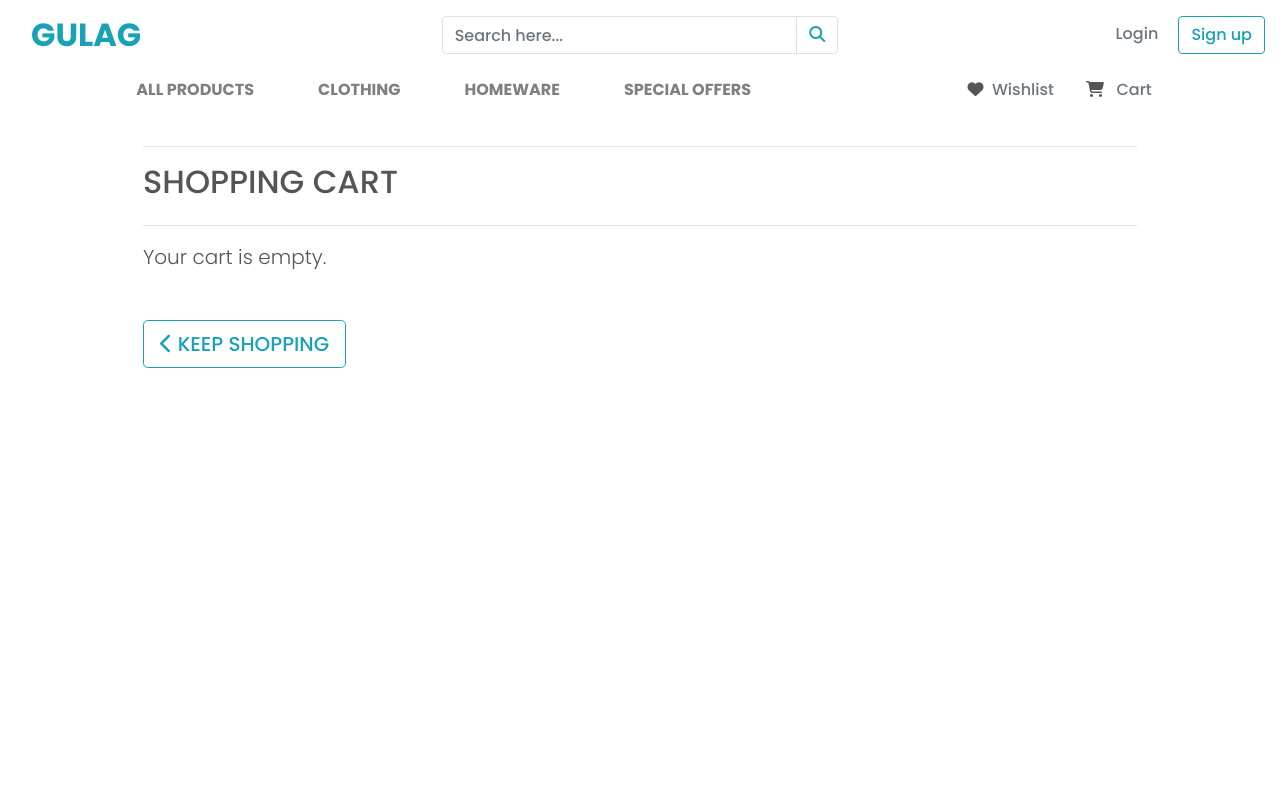
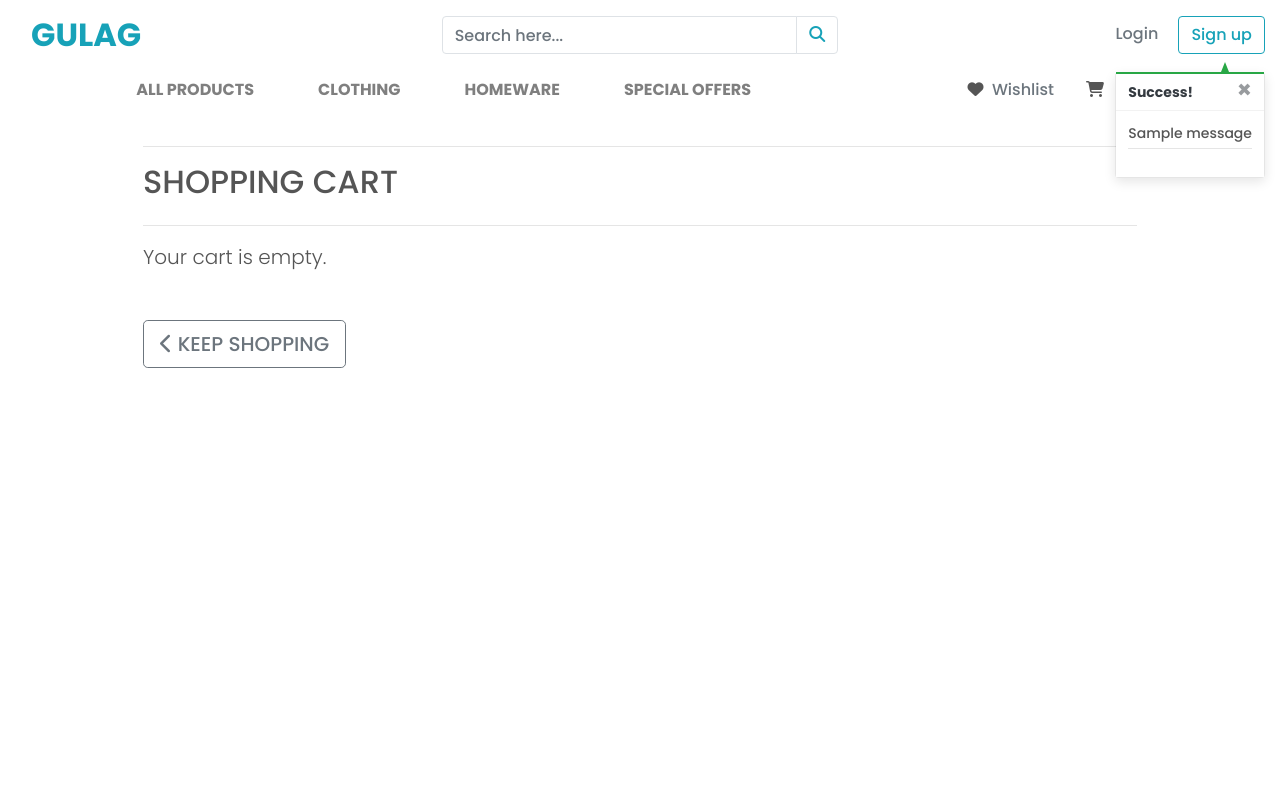
Before and after one commit to ChizKay/Gulag, a Django app: page /cart/ in a window 1280 px wide. Run offline with Django 3.2, Linux system fonts and the light colour scheme; tables that the repository leaves empty hold one stand-in row (values such as "Sample post"); one stand-in notice (Sample message) is shown; some libraries are stand-ins or nearby versions.

Commit message:
Added message toasts, notifications css and shopping cart preview

```diff
--- a/cart/templates/cart/cart.html
+++ b/cart/templates/cart/cart.html
@@ -97,7 +97,7 @@
                             </tr>
                             <tr>
                                 <td colspan="5" class="text-right">
-                                    <a href="{% url 'products' %}" class="btn btn-outline-info rounded-1 btn-lg">
+                                    <a href="{% url 'products' %}" class="btn btn-outline-secondary rounded-1 btn-lg">
                                         <span class="icon">
                                             <i class="fas fa-chevron-left"></i>
                                         </span>
@@ -115,7 +115,7 @@
                     </div>
                 {% else %}
                     <p class="lead mb-5">Your cart is empty.</p>
-                    <a href="{% url 'products' %}" class="btn btn-outline-info rounded-1 btn-lg">
+                    <a href="{% url 'products' %}" class="btn btn-outline-secondary rounded-1 btn-lg">
                         <span class="icon">
                             <i class="fas fa-chevron-left"></i>
                         </span>
--- a/cart/views.py
+++ b/cart/views.py
@@ -1,4 +1,7 @@
-from django.shortcuts import render, redirect, reverse, HttpResponse
+from django.shortcuts import render, redirect, reverse, HttpResponse, get_object_or_404
+from django.contrib import messages
+
+from products.models import Product
 
 # Create your views here.
 
@@ -10,6 +13,7 @@ def view_cart(request):
 def add_to_cart(request, item_id):
     """ Add a quantity of the specified product to the shopping cart """
 
+    product = get_object_or_404(Product, pk=item_id)
     quantity = int(request.POST.get('quantity'))
     redirect_url = request.POST.get('redirect_url')
     size = None
@@ -21,15 +25,20 @@ def add_to_cart(request, item_id):
         if item_id in list(cart.keys()):
             if size in cart[item_id]['items_by_size'].keys():
                 cart[item_id]['items_by_size'][size] += quantity
+                messages.success(request, f'Updated size {size.upper()} {product.name} quantity to {cart[item_id]["items_by_size"][size]}')
             else:
                 cart[item_id]['items_by_size'][size] = quantity
+                messages.success(request, f'Added size {size.upper()} {product.name} to your cart')
         else:
             cart[item_id] = {'items_by_size': {size: quantity}}
+            messages.success(request, f'Added size {size.upper()} {product.name} to your cart')
     else:
         if item_id in list(cart.keys()):
             cart[item_id] += quantity
+            messages.success(request, f'Updated {product.name} quantity to {cart[item_id]}')
         else:
             cart[item_id] = quantity
+            messages.success(request, f'Added {product.name} to your cart')
 
     request.session['cart'] = cart
     return redirect(redirect_url)
@@ -38,6 +47,7 @@ def add_to_cart(request, item_id):
 def adjust_cart(request, item_id):
     """Adjust the quantity of the specified product to the specified amount"""
 
+    product = get_object_or_404(Product, pk=item_id)
     quantity = int(request.POST.get('quantity'))
     size = None
     if 'product_size' in request.POST:
@@ -47,15 +57,19 @@ def adjust_cart(request, item_id):
     if size:
         if quantity > 0:
             cart[item_id]['items_by_size'][size] = quantity
+            messages.success(request, f'Updated size {size.upper()} {product.name} quantity to {cart[item_id]["items_by_size"][size]}')
         else:
             del cart[item_id]['items_by_size'][size]
             if not cart[item_id]['items_by_size']:
                 cart.pop(item_id)
+            messages.success(request, f'Removed size {size.upper()} {product.name} from your cart')
     else:
         if quantity > 0:
             cart[item_id] = quantity
+            messages.success(request, f'Updated {product.name} quantity to {cart[item_id]}')
         else:
             cart.pop(item_id)
+            messages.success(request, f'Removed {product.name} from your cart')
 
     request.session['cart'] = cart
     return redirect(reverse('view_cart'))
@@ -65,6 +79,7 @@ def remove_from_cart(request, item_id):
     """Remove the item from the shopping cart"""
 
     try:
+        product = get_object_or_404(Product, pk=item_id)
         size = None
         if 'product_size' in request.POST:
             size = request.POST['product_size']
@@ -74,11 +89,14 @@ def remove_from_cart(request, item_id):
             del cart[item_id]['items_by_size'][size]
             if not cart[item_id]['items_by_size']:
                 cart.pop(item_id)
+            messages.success(request, f'Removed size {size.upper()} {product.name} from your cart')
         else:
             cart.pop(item_id)
+            messages.success(request, f'Removed {product.name} from your cart')
 
         request.session['cart'] = cart
         return HttpResponse(status=200)
 
     except Exception as e:
+        messages.error(request, f'Error removing item: {e}')
         return HttpResponse(status=500)
--- a/gulag/settings.py
+++ b/gulag/settings.py
@@ -79,6 +79,8 @@ TEMPLATES = [
     },
 ]
 
+MESSAGE_STORAGE = 'django.contrib.messages.storage.session.SessionStorage'
+
 AUTHENTICATION_BACKENDS = (
     # Needed to login by username in Django admin, regardless of `allauth`
     'django.contrib.auth.backends.ModelBackend',
@@ -154,3 +156,5 @@ STATICFILES_DIRS = (os.path.join(BASE_DIR, 'static'),)
 
 MEDIA_URL = '/media/'
 MEDIA_ROOT = os.path.join(BASE_DIR, 'media')
+
+STANDARD_DELIVERY_PERCENTAGE = 10
--- a/products/templates/products/product_detail.html
+++ b/products/templates/products/product_detail.html
@@ -69,7 +69,7 @@
                         {% if s %}
                         <div class="col-12">
                             <p><strong>Size:</strong></p>
-                            <select class="form-control rounded-0 w-50" name="product_size" id='id_product_size'>
+                            <select class="form-control rounded-1 w-50" name="product_size" id="id_product_size">
                                 <option value="xs">XS</option>
                                 <option value="s">S</option>
                                 <option value="m" selected>M</option>
@@ -107,7 +107,7 @@
                         </div>
 
                         <div class="col{% if s %}-12 mt-2{% endif %}">
-                            <a href="{% url 'products' %}" class="btn btn-outline-black rounded-0 mt-5">
+                            <a href="{% url 'products' %}" class="btn btn-outline-secondary rounded-1 mt-5">
                                 <span class="icon">
                                     <i class="fas fa-chevron-left"></i>
                                 </span>
--- a/static/css/base.css
+++ b/static/css/base.css
@@ -60,6 +60,74 @@ a.category-badge > span.badge:hover {
     cursor: pointer;
 }
 
+/* ------------------------------- bootstrap toasts */
+
+.message-container {
+    position: fixed;
+    top: 72px;
+    right: 15px;
+    z-index: 99999999999;
+}
+
+.custom-toast {
+    overflow: visible;
+}
+
+.toast-capper {
+    height: 2px;
+}
+
+/* from CSS-tricks.com: https://css-tricks.com/snippets/css/css-triangle/ */
+.arrow-up {
+    width: 0;
+    height: 0;
+    border-left: 4px solid transparent;
+    border-right: 4px solid transparent;
+    border-bottom: 10px solid black;
+    position: absolute;
+    top: -10px;
+    right: 36px;
+}
+
+/* Convenience classes - colors copied from Bootstrap */
+.arrow-primary {
+    border-bottom-color: #007bff !important;
+}
+
+.arrow-secondary {
+    border-bottom-color: #6c757d !important;
+}
+
+.arrow-success {
+    border-bottom-color: #28a745 !important;
+}
+
+.arrow-danger {
+    border-bottom-color: #dc3545 !important;
+}
+
+.arrow-warning {
+    border-bottom-color: #ffc107 !important;
+}
+
+.arrow-info {
+    border-bottom-color: #17a2b8 !important;
+}
+
+.arrow-light {
+    border-bottom-color: #f8f9fa !important;
+}
+
+.arrow-dark {
+    border-bottom-color: #343a40 !important;
+}
+
+.cart-notification-wrapper {
+    height: 100px;
+    overflow-x: hidden;
+    overflow-y: auto;
+}
+
 /* -------------------------------- Media Queries */
 
 /* Slightly larger container on xl screens */
--- a/templates/base.html
+++ b/templates/base.html
@@ -79,7 +79,21 @@
         </div>
     </header>
     {% if messages %}
-        <div class="message-container"></div>
+        <div class="message-container">
+            {% for message in messages %}
+                {% with message.level as level %}
+                    {% if level == 40 %}
+                        {% include 'includes/toasts/toast_error.html' %}
+                    {% elif level == 30 %}
+                        {% include 'includes/toasts/toast_warning.html' %}
+                    {% elif level == 25 %}
+                        {% include 'includes/toasts/toast_success.html' %}
+                    {% else %}
+                        {% include 'includes/toasts/toast_info.html' %}
+                    {% endif %}
+                {% endwith %}
+            {% endfor %}
+        </div>
     {% endif %}
 
     {% block page_header %}
@@ -89,6 +103,9 @@
     {% endblock %}
 
     {% block postloadjs %}
+    <script type="text/javascript">
+        $('.toast').toast('show');
+    </script>
     {% endblock %}
 
 
--- a/templates/includes/mobile-top-header.html
+++ b/templates/includes/mobile-top-header.html
@@ -5,10 +5,10 @@
             <p class="my-0 text-secondary">Search</p>
         </div>
     </a>
-    <div class="dropdown-menu border-0 w-100 p-3 rounded-0 my-0" aria-labelledby="mobile-search">
+    <div class="dropdown-menu border-0 w-100 p-3 rounded-1 my-0" aria-labelledby="mobile-search">
         <form class="form" method="GET" action="{% url 'products' %}">
             <div class="input-group w-100">
-                <input class="form-control border border-black rounded-0" type="text" name="q" placeholder="Search our site">
+                <input class="form-control border border-black rounded-1" type="text" name="q" placeholder="Search our site">
                 <div class="input-group-append">
                     <button class="form-control form-control btn btn-outline-info border border-black rounded-1" type="submit">
                         <span class="icon">
--- /dev/null
+++ b/templates/includes/toasts/toast_success.html
@@ -0,0 +1,48 @@
+<div class="toast custom-toast rounded-1 border-top-0" data-autohide="false">
+    <div class="arrow-up arrow-success"></div>
+    <div class="w-100 toast-capper bg-success"></div>
+    <div class="toast-header bg-white text-dark">
+        <strong class="mr-auto">Success!</strong>
+        <button type="button" class="ml-2 mb-1 close text-dark" data-dismiss="toast" aria-label="Close">
+            <span aria-hidden="true">&times;</span>
+        </button>
+    </div>
+    <div class="toast-body bg-white">
+        <div class="row">
+            <div class="col">
+                {{ message }}
+                <hr class="mt-1 mb-3">
+            </div>
+        </div>
+        {% if grand_total %}
+            <p class="logo-font bg-white text-black py-1">Your Cart ({{ product_count }})</p>
+            <div class="cart-notification-wrapper">
+                {% for item in cart_items %}
+                    <div class="row">
+                        <div class="col-3 my-1">
+                            <img class="w-100" src="{{ item.product.image.url }}">
+                        </div>
+                        <div class="col-9">
+                            <p class="my-0"><strong>{{ item.product.name }}</strong></p>
+                            <p class="my-0 small">Size: {% if item.product.has_sizes %}{{ item.size|upper }}{% else %}N/A{% endif %}</p>
+                            <p class="my-0 small text-muted">Qty: {{ item.quantity }}</p>
+                        </div>
+                    </div>
+                {% endfor %}
+            </div>
+            <div class="row">
+                <div class="col">
+                    <strong><p class="mt-3 mb-1 text-black">Total
+                        <span class="float-right">${{ total|floatformat:2 }}</span>
+                    </p></strong>
+                    <a href="{% url 'view_cart' %}" class="btn btn-info btn-block rounded-1">
+                        <span class="text-uppercase">Go To Secure Checkout</span>
+                        <span class="icon">
+                            <i class="fas fa-lock"></i>
+                        </span>
+                    </a>
+                </div>
+            </div>
+        {% endif %}
+    </div>
+</div>
```
Also changed, not shown: cart/contexts.py (+6 -3 lines), templates/includes/toasts/toast_error.html (added, +13 -0 lines), templates/includes/toasts/toast_info.html (added, +13 -0 lines), templates/includes/toasts/toast_warning.html (added, +14 -0 lines).
